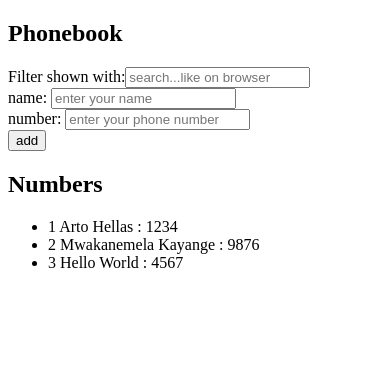
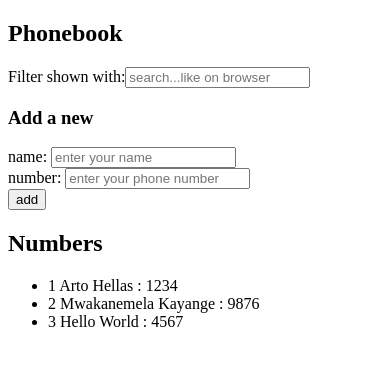
Before and after one commit to Mwakanemela/fullstackopen, a React (Vite) app in the folder part2/phonebook/: page / in a window 390 px wide. Shown: the top 366 px of the page. Built offline with nearby package versions, Linux system fonts and the light colour scheme.

Commit message:
2.10: The Phonebook Step 5

```diff
--- a/part2/phonebook/src/App.jsx
+++ b/part2/phonebook/src/App.jsx
@@ -50,6 +50,7 @@ const App = () => {
         handleFilterChange={handleFilterChange}
       />
 
+      <h3>Add a new</h3>
       <Form addPerson = {addPerson} persons={persons}/>
 
       <h2>Numbers</h2>
```
